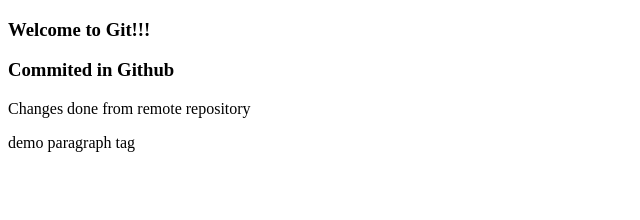
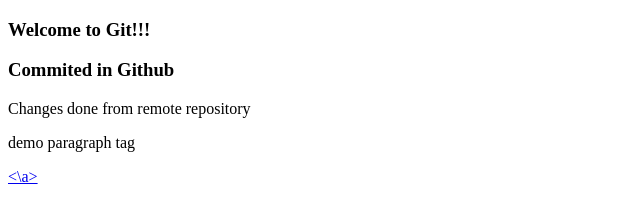
Before and after one commit to sandeepmallam/HttpsRemoteRepo, a plain HTML site: page index.html in a window 1280 px wide. Shown: the full height of the page, 0-640 px from the left. Drawn offline with Linux system fonts and the light colour scheme.

Commit message:
added anchor tag

```diff
--- a/index.html
+++ b/index.html
@@ -11,5 +11,6 @@
     <h3>Commited in Github</h3>
     <p>Changes done from remote repository</p>
     <p>demo paragraph tag</p>
+	<a href="link"><\a>
 </body>
 </html>
```
